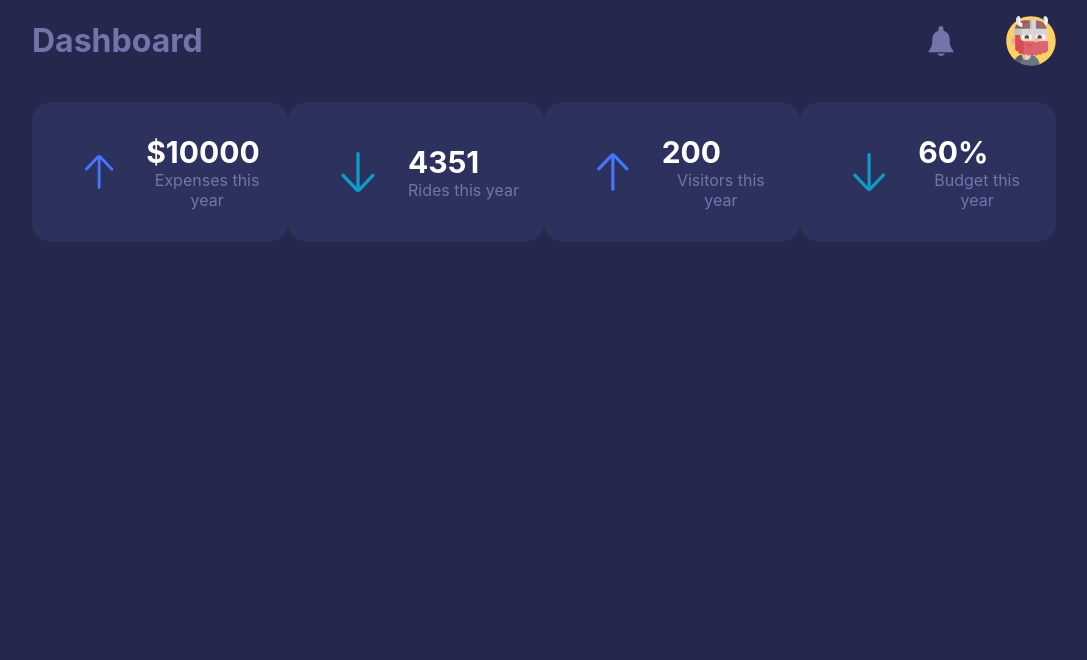
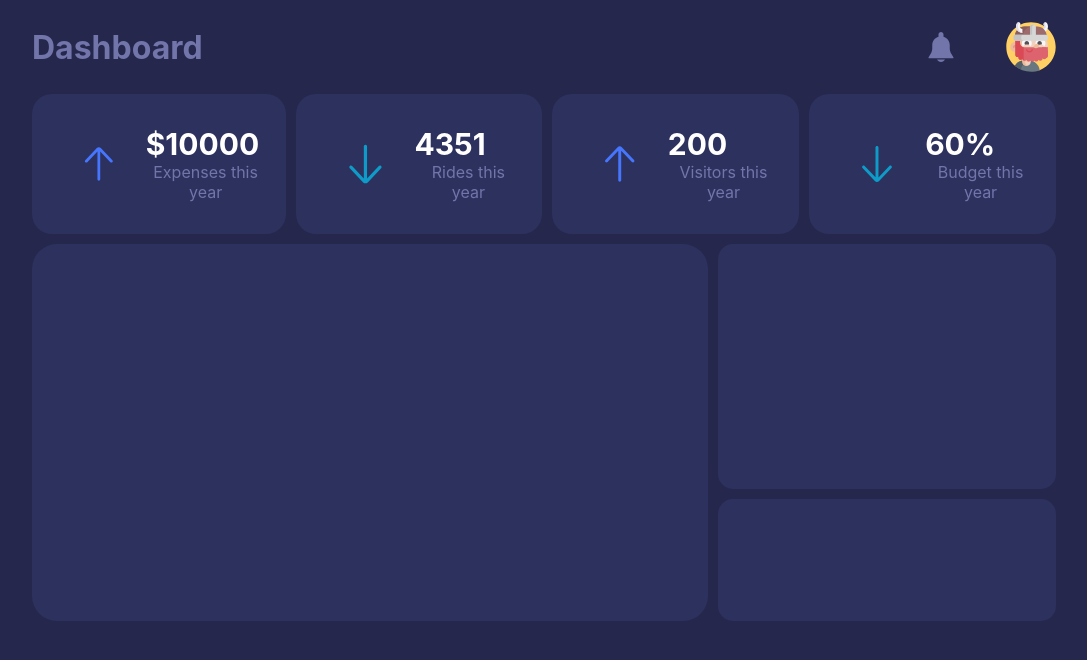
Before and after one commit to SilasNiewierra/cvd-dashboard, a React (Create React App) app: page / in a window 1280 px wide. Shown: the top 660 px of the page, without its empty margins (96-1183 px from the left). Built offline with nearby package versions, Linux system fonts and the light colour scheme; some icons are missing.

Commit message:
added basic charts layout and design

```diff
--- a/public/index.html
+++ b/public/index.html
@@ -24,7 +24,7 @@
       work correctly both with client-side routing and a non-root public URL.
       Learn how to configure a non-root public URL by running `npm run build`.
     -->
-    <title>React App</title>
+    <title>Dashboard</title>
   </head>
   <body>
     <noscript>You need to enable JavaScript to run this app.</noscript>
--- /dev/null
+++ b/src/components/charts/Charts.js
@@ -0,0 +1,17 @@
+import { Component } from 'react';
+import './Charts.scss';
+
+class Charts extends Component {
+    render() {
+        return (
+            <div className="chart-flex-wrapper">
+                <div className="main-chart"></div>
+                <div className="side-charts">
+                    <div className="chart-top"></div>
+                    <div className="chart-bottom"></div>
+                </div>
+            </div>
+        );
+    }
+}
+export default Charts;
--- /dev/null
+++ b/src/components/charts/Charts.scss
@@ -0,0 +1,43 @@
+@import "../../variables";
+
+.chart-flex-wrapper {
+    display: flex;
+    flex-direction: row;
+    align-items: center;
+    justify-content: space-between;
+    height: 100%;
+    margin-top: 10px;
+    margin-bottom: 10px;
+    gap: 10px;
+}
+
+.main-chart {
+    height: 100%;
+    border-radius: 25px;
+    background-color: $color_box;
+    flex: 6;
+}
+
+.side-charts {
+    display: flex;
+    flex-direction: column;
+    align-items: flex-end;
+    justify-content: space-between;
+    height: 100%;
+    flex: 3;
+    gap: 10px;
+
+    > .chart-top {
+        width: 100%;
+        border-radius: 15px;
+        background-color: $color_box;
+        flex: 2;
+    }
+
+    > .chart-bottom {
+        width: 100%;
+        border-radius: 15px;
+        background-color: $color_box;
+        flex: 1;
+    }
+}
--- a/src/components/heading/Heading.scss
+++ b/src/components/heading/Heading.scss
@@ -1,11 +1,11 @@
 @import "../../variables";
-
 
 .heading-flex-box{
     display: flex;
     flex-direction: row;
     justify-content: space-between;
     align-items: center;
+    height: 100%;
 }
 
 .actions-wrapper{
@@ -24,4 +24,6 @@
 
 h1{
     color: $color_light_text;
+    margin: 0;
+    padding: 0;
 }
--- a/src/components/main/Main.js
+++ b/src/components/main/Main.js
@@ -2,6 +2,7 @@ import React, { Component } from 'react';
 import './Main.scss';
 import TopCards from './../top_cards/TopCards';
 import Heading from './../heading/Heading';
+import Charts from './../charts/Charts';
 
 class Main extends Component {
 
@@ -10,7 +11,7 @@ class Main extends Component {
             <div class="flex-box">
                 <div class="heading"><Heading></Heading></div>
                 <div class="info-cards"><TopCards></TopCards></div>
-                <div class="analytics"></div>
+                <div class="analytics"><Charts></Charts></div>
                 <div class="pending"></div>
             </div>
         );
--- a/src/components/main/Main.scss
+++ b/src/components/main/Main.scss
@@ -11,14 +11,14 @@
 }
 
 .heading {
+    flex: 1;
+}
+.info-cards {
+    flex: 1;
+}
+.analytics {
+    flex: 4;
+}
+.pending {
     flex: 2;
 }
-.info-cards {
-    flex: 2;
-}
-.analytics {
-    flex: 8;
-}
-.pending {
-    flex: 3;
-}
--- a/src/components/top_cards/TopCards.js
+++ b/src/components/top_cards/TopCards.js
@@ -16,10 +16,10 @@ class TopCards extends Component {
             <div class="card-wrapper">
                 {items.map(item =>
                     <div class="card">
-                        { item.icon == "up" &&
+                        { item.icon === "up" &&
                             <ArrowUpSVG height="40" className="icon_up"></ArrowUpSVG>
                         }
-                        { item.icon == "down" &&
+                        { item.icon === "down" &&
                             <ArrowDownSVG height="40" className="icon_down"></ArrowDownSVG>
                         }
                         <div className="content">
--- a/src/components/top_cards/TopCards.scss
+++ b/src/components/top_cards/TopCards.scss
@@ -3,14 +3,15 @@
 .card-wrapper {
     display: flex;
     flex-direction: row;
-    align-items: center;
+    align-items: stretch;
     justify-content: space-between;
     height: 100%;
+    gap: 10px;
 }
 
 .card {
+    flex: 1;
     display: flex;
-    width: 300px;
     border-radius: 20px;
     background-color: $color_box;
     justify-content: flex-start;
```
Also changed, not shown: 1 other file (tests, documents, lock files or other folders).
